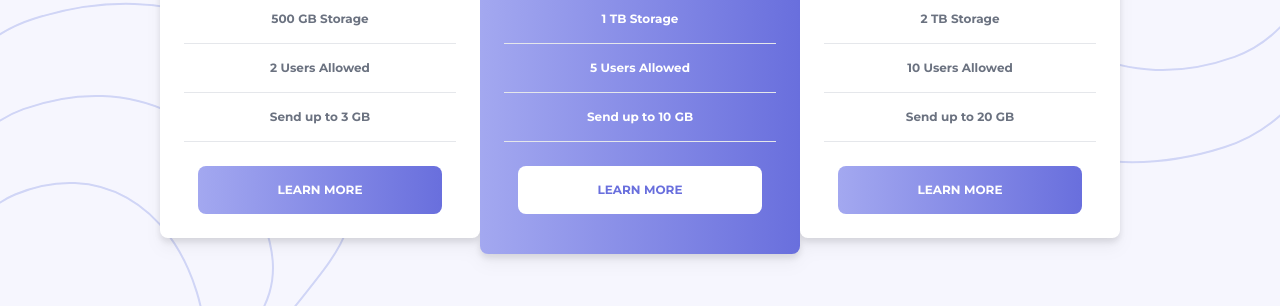
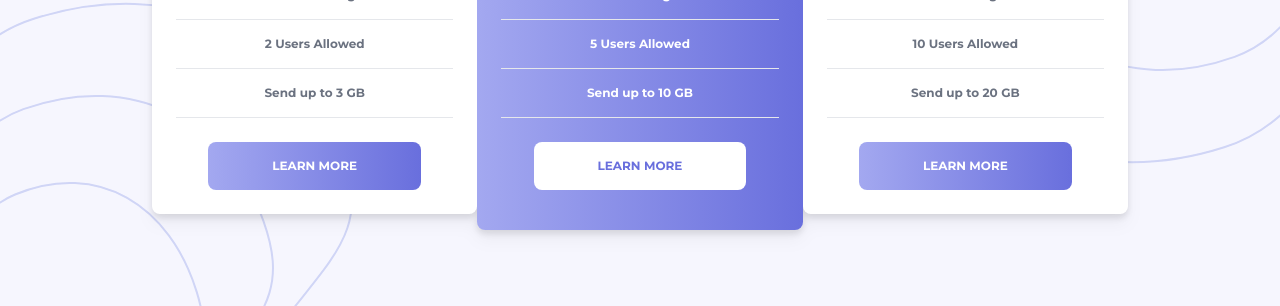
Before and after one commit to migsilva89/pricing-component-with-toggle, a website: page public/index.html in a window 1280 px wide. Shown: the part 494-800 px from the top of the page. Drawn offline with Linux system fonts and the light colour scheme.

Commit message:
design fixes

```diff
--- a/public/index.html
+++ b/public/index.html
@@ -23,7 +23,7 @@
 </head>
 <body class="h-screen w-full flex justify-center bg-veryLightBlue font-Montserrat bg-no-repeat bg-left-bottom" style="background-image: url(./images/bg-bottom.svg)">
     <main class="max-w-lg lg:max-w-full bg-no-repeat w-full bg-right-top" style="background-image: url(./images/bg-top.svg)">
-        <div class="pt-28 mx-28">
+        <div class="pt-24 mx-28">
             <div class="text-center">
                 <div>
                     <h1 class="text-darkBlue text-5xl font-bold">Our Pricing</h1>
@@ -56,7 +56,7 @@
             </div>
 
             <!-- CARDS -->
-            <div class="text-center lg:grid lg:grid-cols-3 gap-0 lg:p-12 drop-shadow-lg">
+            <div class="text-center lg:grid lg:grid-cols-3 gap-0 lg:p-10 drop-shadow-lg">
                 <div class="p-6 rounded-lg m-8 lg:m-0 bg-white lg:mt-4 lg:mb-4">
                     <h2 class="text-gBlue font-bold p-2">Basic</h2>
                     <div class="text-darkBlue flex items-center justify-center text-7xl pb-6 font-bold p-2"><span class="text-4xl">$</span><span class="price">19.99</span></div>
@@ -69,7 +69,7 @@
                         <p class="text-xs p-4 font-bold">Send up to 3 GB</p>
                         <hr>
                     </div>
-                    <button class="hover:from-white hover:to-white hover:text-gradSecond hover:border border-gradSecond text-xs rounded-lg py-4 px-20 bg-gradient-to-r from-gradFirst to-gradSecond text-white font-bold">LEARN MORE</button>
+                    <button class="hover:from-white hover:to-white hover:text-gradSecond hover:border border-gradSecond text-xs rounded-lg py-4 px-16 bg-gradient-to-r from-gradFirst to-gradSecond text-white font-bold">LEARN MORE</button>
                 </div>
                 <div class="text-white p-6 rounded-lg m-8 lg:m-0 lg:pt-10 bg-gradient-to-r from-gradFirst to-gradSecond">
                     <h2 class="font-bold p-2">Professional</h2>
@@ -83,7 +83,7 @@
                         <p class="text-xs p-4 font-bold">Send up to 10 GB</p>
                         <hr>
                     </div>
-                    <button class="hover:border hover:bg-gradSecond hover:text-white border-gradSecond hover:border-white text-xs rounded-lg py-4 px-20 bg-white text-gradSecond font-bold">LEARN MORE</button>
+                    <button class="hover:border hover:bg-gradSecond hover:text-white border-gradSecond hover:border-white text-xs rounded-lg py-4 px-16 bg-white text-gradSecond font-bold">LEARN MORE</button>
                 </div>
                 <div class="p-6 rounded-lg m-8 lg:m-0 lg:mt-4 lg:mb-4 bg-white ">
                     <h2 class="text-gBlue font-bold p-2">Master</h2>
@@ -97,7 +97,7 @@
                         <p class="text-xs p-4 font-bold">Send up to 20 GB</p>
                         <hr>
                     </div>
-                    <button class="hover:from-white hover:to-white hover:text-gradSecond border-gradSecond  hover:border text-xs rounded-lg py-4 px-20 bg-gradient-to-r from-gradFirst to-gradSecond text-white font-bold">LEARN MORE</button>
+                    <button class="hover:from-white hover:to-white hover:text-gradSecond border-gradSecond  hover:border text-xs rounded-lg py-4 px-16 bg-gradient-to-r from-gradFirst to-gradSecond text-white font-bold">LEARN MORE</button>
                 </div>
             </div>
         </div>
```
Also changed, not shown: public/build/tailwind.css.
